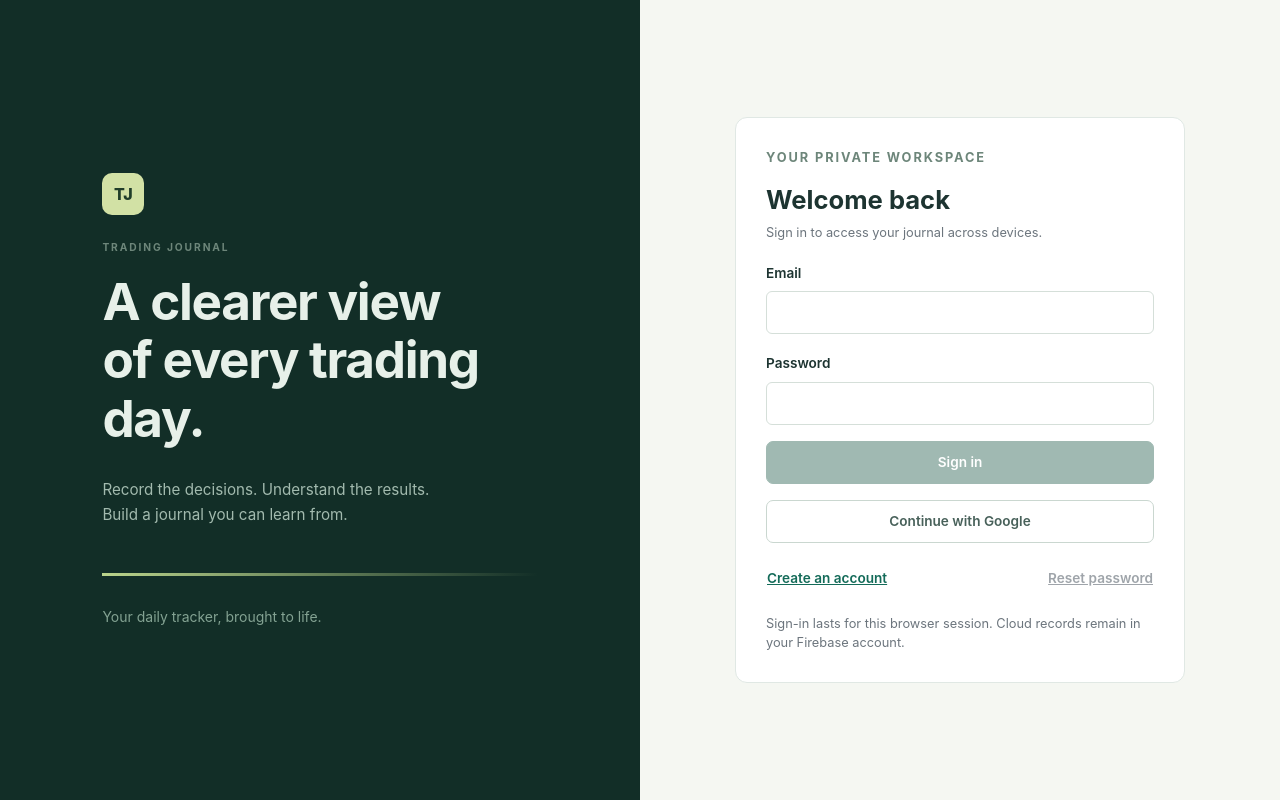
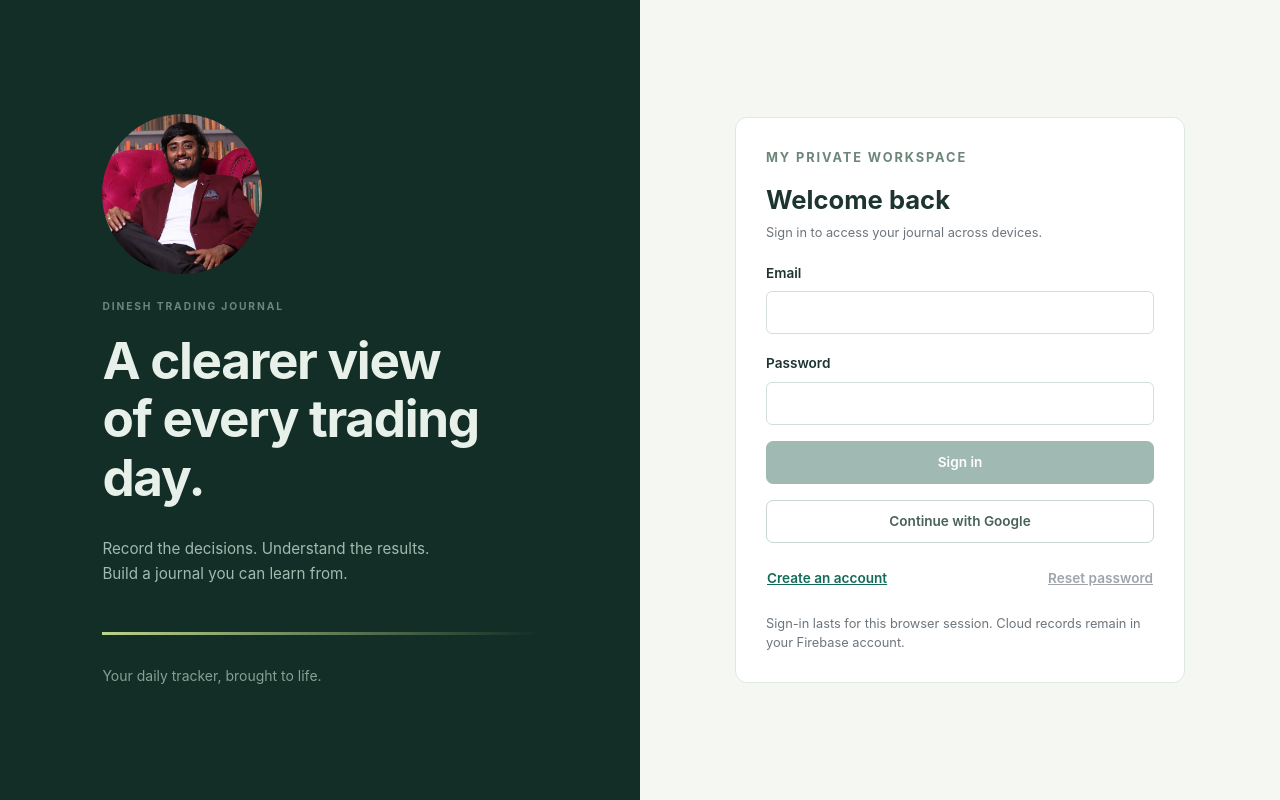
Before and after one commit to dineshprodapt/trading-journal, an Angular app: page /login in a window 1280 px wide. Built offline with nearby package versions, Linux system fonts and the light colour scheme; no server answers.

Commit message:
photo added

```diff
--- a/angular.json
+++ b/angular.json
@@ -49,6 +49,11 @@
               {
                 "glob": "**/*",
                 "input": "public"
+              },
+              {
+                "glob": "**/*",
+                "input": "src/assets",
+                "output": "/assets"
               }
             ],
             "styles": ["src/styles.scss"]
--- a/src/app/pages/login.component.ts
+++ b/src/app/pages/login.component.ts
@@ -5,17 +5,24 @@ import { AuthService, friendlyError } from '../core/auth.service';
 @Component({
   selector: 'app-login',
   imports: [FormsModule, RouterLink],
+  styles: [
+    `.login-avatar-frame { width: 160px; height: 160px; overflow: hidden; flex: 0 0 160px; }
+    .login-avatar { width: 100%; height: 100%; object-fit: cover; object-position: 64% center; }`,
+  ],
   template: ` <main class="login-wrap">
     <section class="login-story">
-      <div class="brand-mark">TJ</div>
-      <p class="eyebrow mt-4">TRADING JOURNAL</p>
+      <div class="login-avatar-frame rounded-circle">
+        <!-- Previous photo backup: <img class="login-avatar" src="assets/images/dinesh.JPEG?v=2" alt="Dinesh" /> -->
+        <img class="login-avatar" src="assets/images/dinesh2.jpg?v=1" alt="Dinesh" />
+      </div>
+      <p class="eyebrow mt-4">DINESH TRADING JOURNAL</p>
       <h1>A clearer view<br />of every trading day.</h1>
       <p>Record the decisions. Understand the results.<br />Build a journal you can learn from.</p>
       <div class="story-line"></div>
       <small>Your daily tracker, brought to life.</small>
     </section>
     <section class="login-panel card">
-      <p class="eyebrow">YOUR PRIVATE WORKSPACE</p>
+      <p class="eyebrow">MY PRIVATE WORKSPACE</p>
       <h2>{{ register ? 'Create your account' : 'Welcome back' }}</h2>
       <p class="text-secondary">Sign in to access your journal across devices.</p>
       @if (auth.error()) {
```
Also changed, not shown: src/assets/images/dinesh.JPEG (added), src/assets/images/dinesh2.jpg (added).
